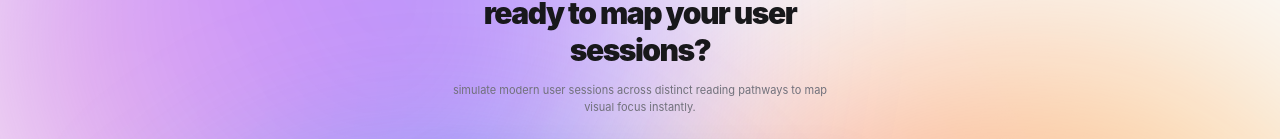
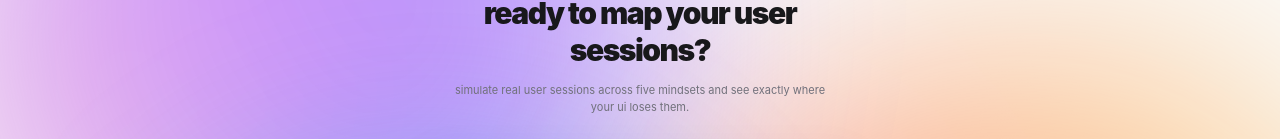
Before and after one commit to radmm/panicdesign, a React (Vite) app: page / in a window 1280 px wide. Shown: the part 147-286 px from the top of the page. Built offline with nearby package versions, Linux system fonts and the light colour scheme.

Commit message:
feat: integrate impatient and skeptic personas
Add avatars and registration for the new impatient and skeptic user mindsets, and update the landing page copy to reflect the expanded simulation capabilities.

```diff
--- a/src/App.tsx
+++ b/src/App.tsx
@@ -491,7 +491,7 @@ export default function App() {
                 </div>
 
                 <p className="text-zinc-500 font-sans text-[11px] leading-relaxed lowercase">
-                  simulate modern user sessions across distinct reading pathways to map visual focus instantly.
+                  simulate real user sessions across five mindsets and see exactly where your UI loses them.
                 </p>
               </div>
 
--- a/src/components/PersonaDetail.tsx
+++ b/src/components/PersonaDetail.tsx
@@ -21,6 +21,8 @@ import { PersonaReport } from "../types";
 import anxiousAvatar from "../assets/images/anxious_avatar_1780323287333.png";
 import firstTimeAvatar from "../assets/images/first_time_avatar_1780323310756.png";
 import distractedAvatar from "../assets/images/distracted_avatar_1780323329427.png";
+import impatientAvatar from "../assets/images/impatient_avatar_1780486843572.png";
+import skepticAvatar from "../assets/images/skeptic_avatar_1780486860800.png";
 
 interface PersonaDetailProps {
   personas: {
@@ -99,6 +101,7 @@ export default function PersonaDetail({ personas }: PersonaDetailProps) {
       bgClass: "hover:shadow-lg transition-transform hover:-translate-y-0.5 border-zinc-200/85",
       textColor: "text-purple-600",
       icon: Smartphone,
+      avatar: impatientAvatar,
       initials: "IM"
     },
     {
@@ -111,6 +114,7 @@ export default function PersonaDetail({ personas }: PersonaDetailProps) {
       bgClass: "hover:shadow-lg transition-transform hover:-translate-y-0.5 border-zinc-200/85",
       textColor: "text-zinc-700",
       icon: Shield,
+      avatar: skepticAvatar,
       initials: "SK"
     }
   ];
```
Also changed, not shown: src/assets/images/impatient_avatar_1780486843572.png (added), src/assets/images/skeptic_avatar_1780486860800.png (added).
